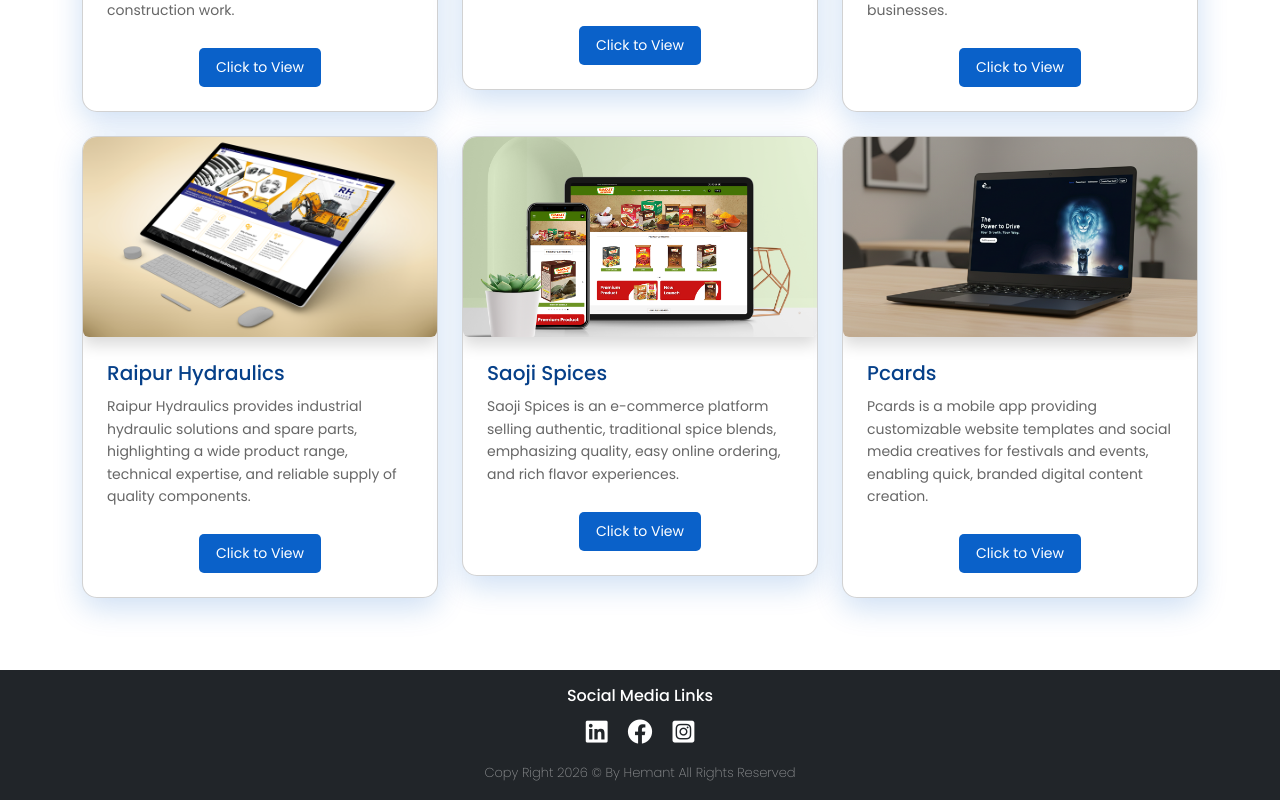
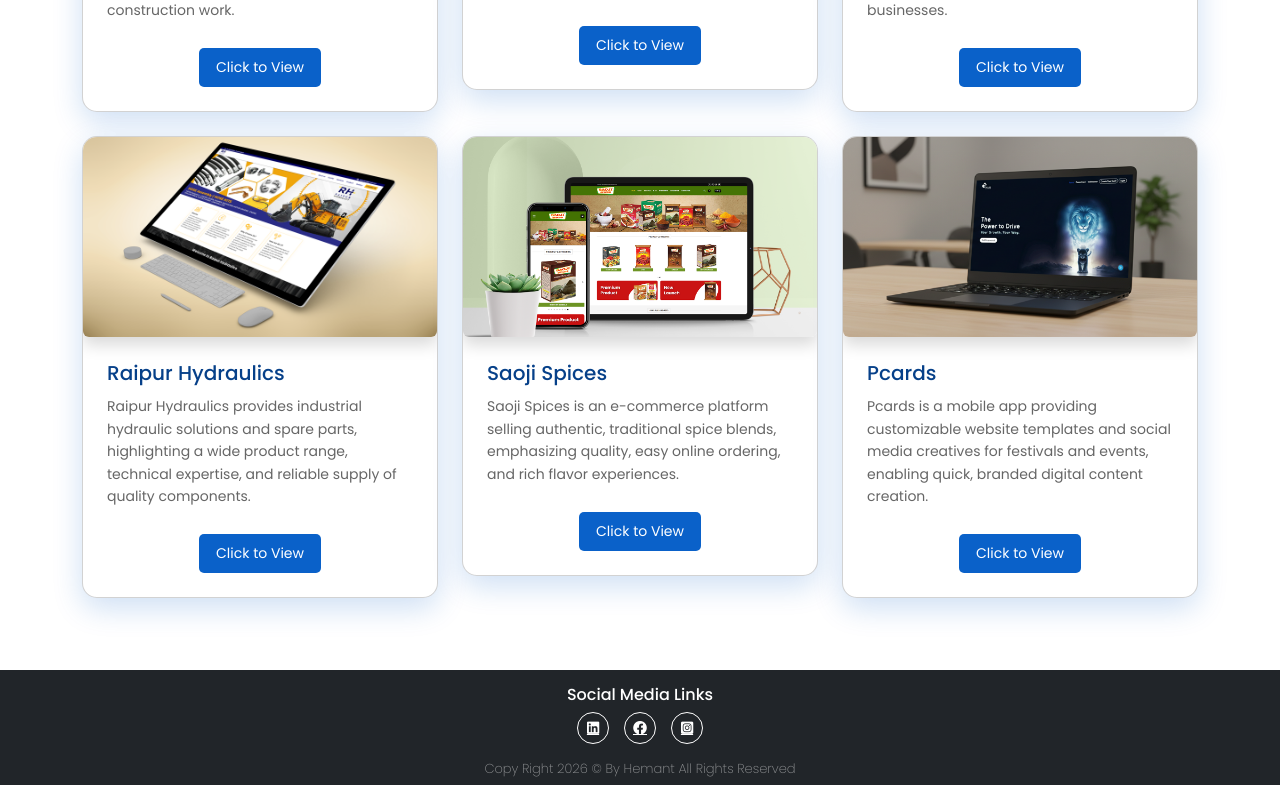
Before and after one commit to hbwebdesign/portfolio, a React (Create React App) app: page / in a window 1280 px wide. Shown: the part 2826-3626 px from the top of the page. Built offline with nearby package versions, Linux system fonts and the light colour scheme.

Commit message:
added footer css

```diff
--- a/src/components/Contact.jsx
+++ b/src/components/Contact.jsx
@@ -3,7 +3,7 @@ import React from 'react'
 export default function Contact() {
   return (
     <div>
-      <section id="contact" className="bg-dark text-white py-3 footer">
+      <section id="contact" className="bg-dark text-white  footer">
         <div className="container text-center">
           <h6>Social Media Links</h6>
           <div className="f_s_menu">
@@ -13,7 +13,7 @@ export default function Contact() {
             <a href="https://www.instagram.com/hemant12344985?utm_source=qr&igsh=MW94a3YzNXI0eWQwOQ==" target='_blank' rel="noopener noreferrer"><i class="fa-brands fa-square-instagram"></i></a>
 
           </div>
-          <p className='m-0 opacity-50'>Copy Right 2026 © By Hemant All Rights Reserved</p>
+          <p className='m-0 opacity-50 copyright'>Copy Right 2026 © By Hemant All Rights Reserved</p>
 
         </div>
       </section>
--- a/src/index.css
+++ b/src/index.css
@@ -241,15 +241,32 @@
  .f_s_menu {
    display: flex;
    justify-content: center;
-   gap: 20px;
-   margin-bottom: 10px;
+   gap: 15px;
+   margin-bottom: 15px;
  }
 
  .f_s_menu a {
-   font-size: 25px;
+   font-size: 14px;
    color: #fff;
+   border: 1px solid #fff;
+   border-radius: 50%;
+   height: 32px;
+   width: 32px;
+   display: flex;
+   align-items: center;
+   justify-content: center;
+   transition: all 0.3s ease-in;
+
 
  }
+
+  .f_s_menu a:hover{
+    color: #373737;
+    background-color: #fff;
+   }
+   .f_s_menu .copyright{
+    font-size: 10px;
+   }
 
  .bg-image::after {
    content: "";
@@ -318,7 +335,9 @@
  .footer {
    font-size: 13px;
    font-weight: 200;
+   padding: 15px 15px 5px;
  }
+
 
  /* projects */
 
```
